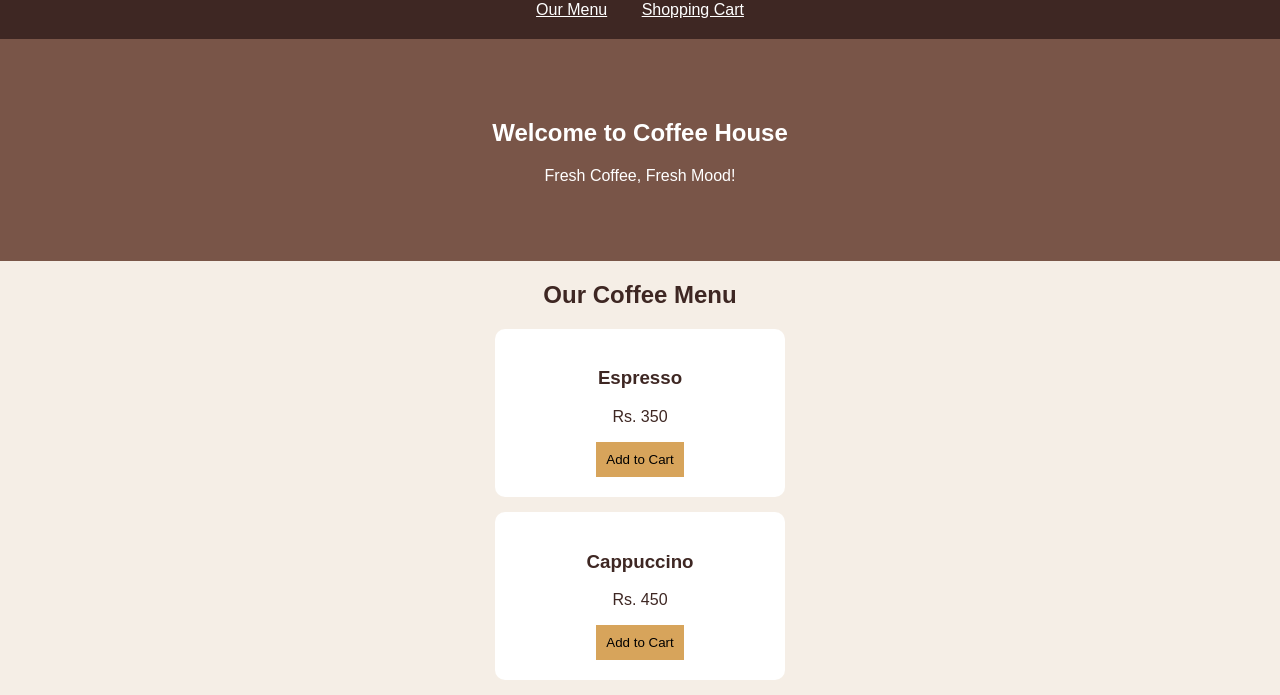
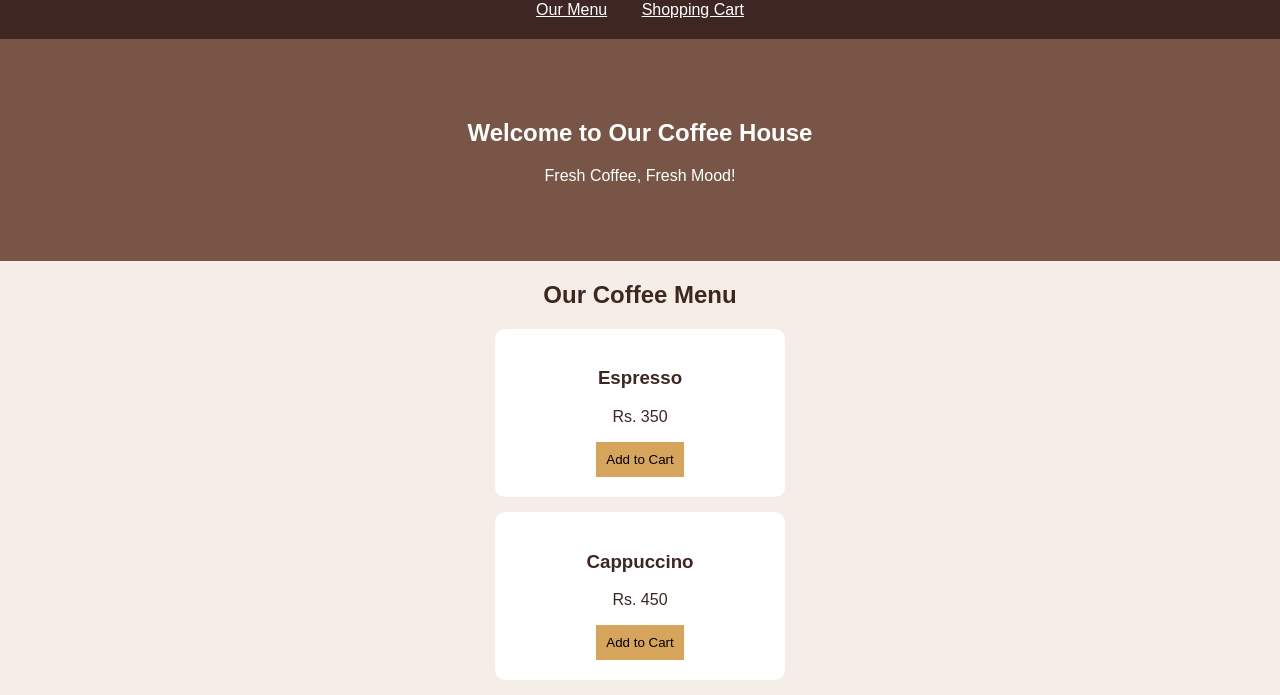
Before and after one commit to Mishal-Rehman/CoffeeShop, a plain HTML site: page index.html in a window 1280 px wide. Shown: the part 100-795 px from the top of the page. Drawn offline with Linux system fonts and the light colour scheme.

Commit message:
Updated Coffee Shop on development branch

```diff
--- a/index.html
+++ b/index.html
@@ -14,7 +14,7 @@
 </header>
 
 <section class="hero">
-    <h2>Welcome to Coffee House</h2>
+    <h2>Welcome to Our Coffee House</h2>
     <p>Fresh Coffee, Fresh Mood!</p>
 </section>
 
```
